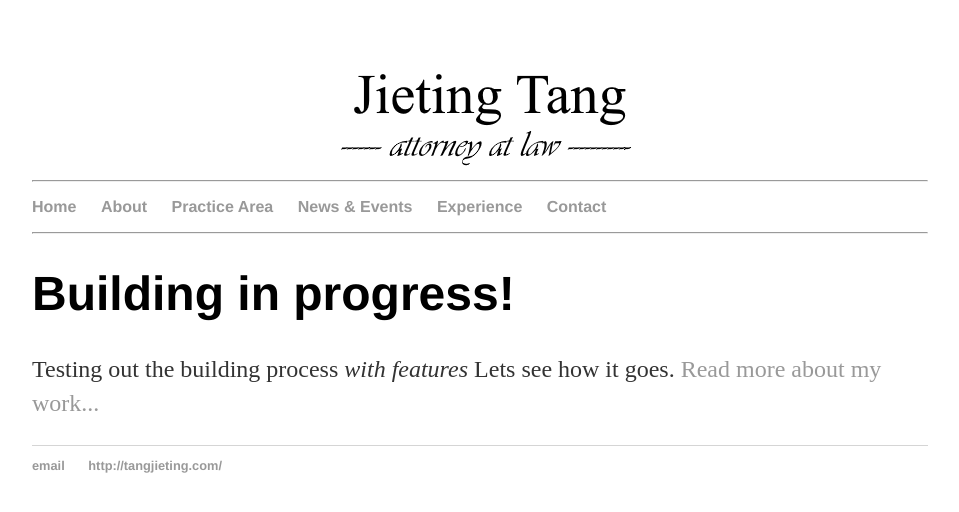
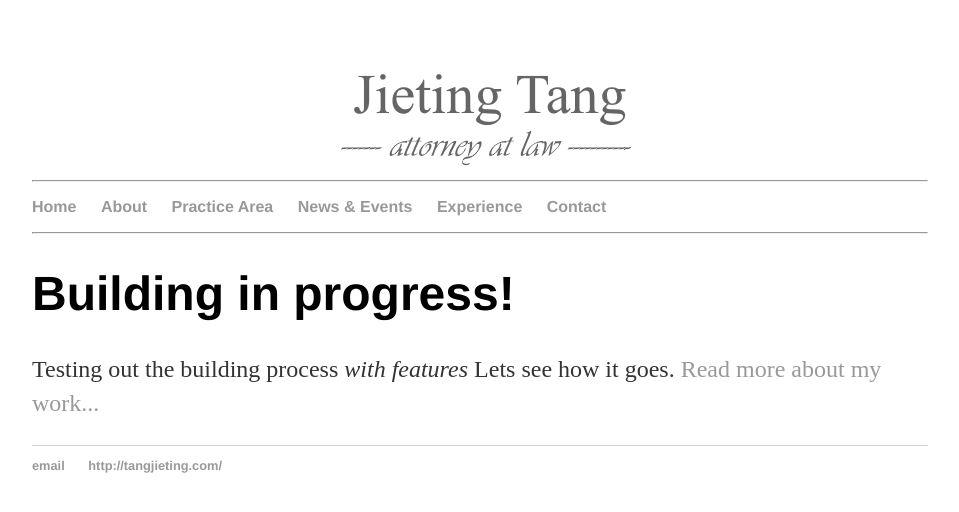
Before and after one commit to camiolo/camiolo.github.io, a Jekyll site: the page built from Test_index.html, in a window 1280 px wide. Shown: the top 512 px of the page, without its empty margins (160-1119 px from the left). Built offline with Jekyll 4.4.1, drawn with Linux system fonts in a browser that asks for light colours.

Commit message:
Update default.html

```diff
--- a/_layouts/default.html
+++ b/_layouts/default.html
@@ -10,7 +10,7 @@
 			<!-- START LOGO -->
 			<div id="logo" class="group"> <center>
 				<a href="http://tangjieting.com/" title="Jieting Tang, Esq.">
-				<img src="/images/Black_logo.png" alt="Logo Jieting Tang, Esq." style="opacity: 1;">
+				<img src="/images/Black_logo.png" alt="Logo Jieting Tang, Esq." style="opacity: .6;">
 				</a></center>
 			</div>
 			<!-- END LOGO -->
```
